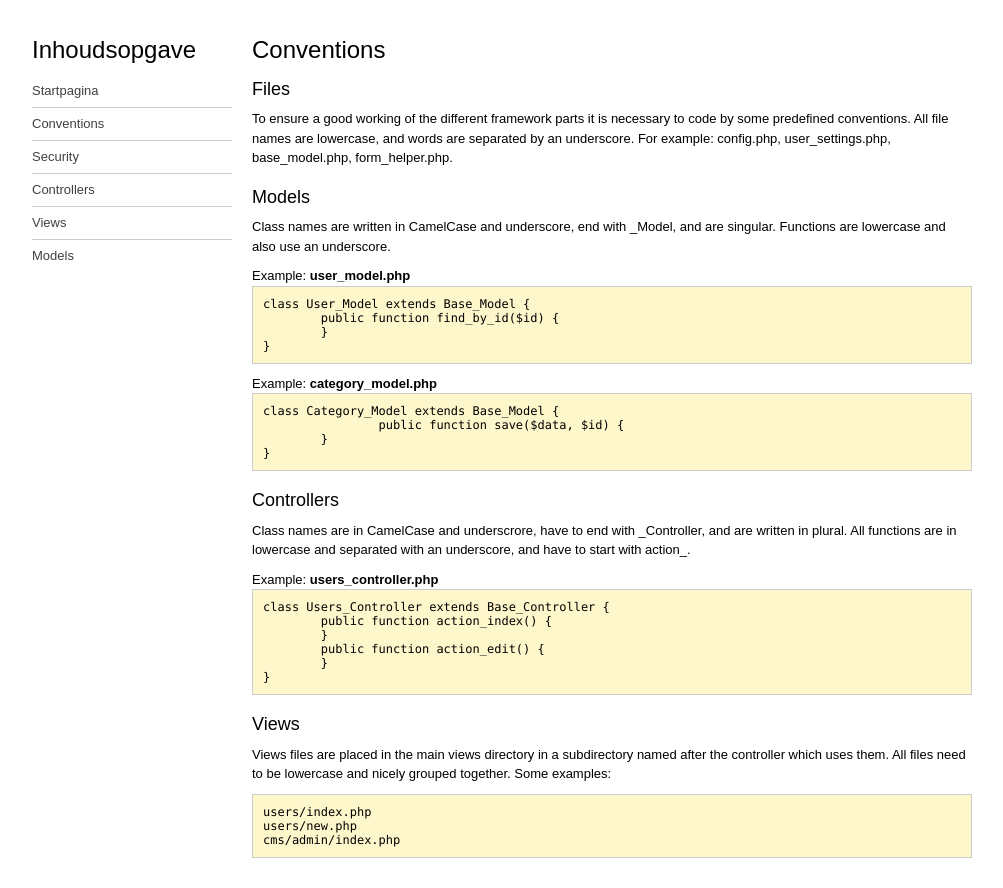
After one commit to Vinze/menukaarten-docs, a PHP site: page /conventions.html in a window 1280 px wide. The commit adds this page. Shown: the whole page, without its empty margins (138-1141 px from the left). Run offline with PHP 8.4, Linux system fonts and the light colour scheme.

Commit message:
Added the pages

```diff
--- a/assets/css/stylesheet.css
+++ b/assets/css/stylesheet.css
@@ -22,13 +22,13 @@ a:hover, a:active {
 h1 {
 	font-size:				24px;
 	font-weight: 			normal;
-	margin:					0 0 15px 0;
+	margin:					20px 0 15px 0;
 }
 
 h2 {
 	font-size:				18px;
 	font-weight: 			normal;
-	margin:					0 0 10px 0;
+	margin:					20px 0 10px 0;
 }
 
 h3 {
@@ -52,7 +52,7 @@ li {
 
 pre {
 	font: 					12px "Consolas", monospace;
-	margin:					10px 0;
+	margin:					0 0 10px;
 	padding:				10px;
 	background-color:		#FFF7CC;
 	border:					1px solid #CCC;
@@ -83,16 +83,13 @@ th {
 
 #menu-wrapper {
 	float:					left;
-	width: 					200px;
+	width: 					220px;
 }
 
 #menu {
 	margin: 				5px 10px;
 }
 
-#menu h1 {
-	margin:					0 0 5px;
-}
 
 #menu ul {
 	list-style: 			none;
@@ -119,7 +116,7 @@ th {
 
 #content-wrapper {
 	float: 					left;
-	width: 					760px;
+	width: 					740px;
 }
 
 #content {
--- /dev/null
+++ b/conventions.html
@@ -0,0 +1,80 @@
+<!DOCTYPE html>
+<html lang="nl">
+	<head>
+		<title>Menukaarten-docs</title>
+		<meta http-equiv="Content-Type" content="text/html; charset=UTF-8">
+		<link rel="stylesheet" href="assets/css/stylesheet.css">
+	</head>
+
+	<body id="main">
+		<div id="container">
+			<div id="menu-wrapper">
+				<div id="menu">
+					<h1>Inhoudsopgave</h1>
+					<ul>
+						<li><a href="index.html">Startpagina</a></li>
+						<li><a href="conventions.html">Conventions</a></li>
+						<li><a href="security.html">Security</a></li>
+						<li><a href="controllers.html">Controllers</a></li>
+						<li><a href="views.html">Views</a></li>
+						<li><a href="models.html">Models</a></li>
+					</ul>
+				</div>
+			</div>
+			<div id="content-wrapper">
+				<div id="content">
+
+<!-- START CONTENT -->
+<h1>Conventions</h1>
+<h2>Files</h2>
+<p>To ensure a good working of the different framework parts it is necessary to code by some predefined conventions. All file names are lowercase, and words are separated by an underscore. For example: config.php, user_settings.php, base_model.php, form_helper.php.</p>
+
+<h2>Models</h2>
+<p>Class names are written in CamelCase and underscore, end with _Model, and are singular.
+Functions are lowercase and also use an underscore.</p>
+
+Example: <span class="bold">user_model.php</span>
+<pre class="brush: php">
+class User_Model extends Base_Model {
+	public function find_by_id($id) {
+	}
+}
+</pre>
+
+Example: <span class="bold">category_model.php</span>
+<pre>
+class Category_Model extends Base_Model {
+		public function save($data, $id) {
+	}
+}
+</pre>
+
+<h2>Controllers</h2>
+<p>Class names are in CamelCase and underscrore, have to end with _Controller, and are written in plural. All functions are in lowercase and separated with an underscore, and have to start with action_.</p>
+
+Example: <span class="bold">users_controller.php</span>
+<pre>
+class Users_Controller extends Base_Controller {
+	public function action_index() {
+	}
+	public function action_edit() {
+	}
+}
+</pre>
+
+<h2>Views</h2>
+<p>Views files are placed in the main views directory in a subdirectory named after the controller which uses them. All files need to be lowercase and nicely grouped together. Some examples:</p>
+<pre>
+users/index.php
+users/new.php
+cms/admin/index.php
+</pre>
+
+
+<!-- END CONTENT -->
+
+				</div>
+			</div>
+		</div>
+	</body>
+</html>
--- a/index.html
+++ b/index.html
@@ -13,6 +13,7 @@
 					<h1>Inhoudsopgave</h1>
 					<ul>
 						<li><a href="index.html">Startpagina</a></li>
+						<li><a href="conventions.html">Conventions</a></li>
 						<li><a href="security.html">Security</a></li>
 						<li><a href="controllers.html">Controllers</a></li>
 						<li><a href="views.html">Views</a></li>
```
Also changed, not shown: security.html (+10 -8 lines).
